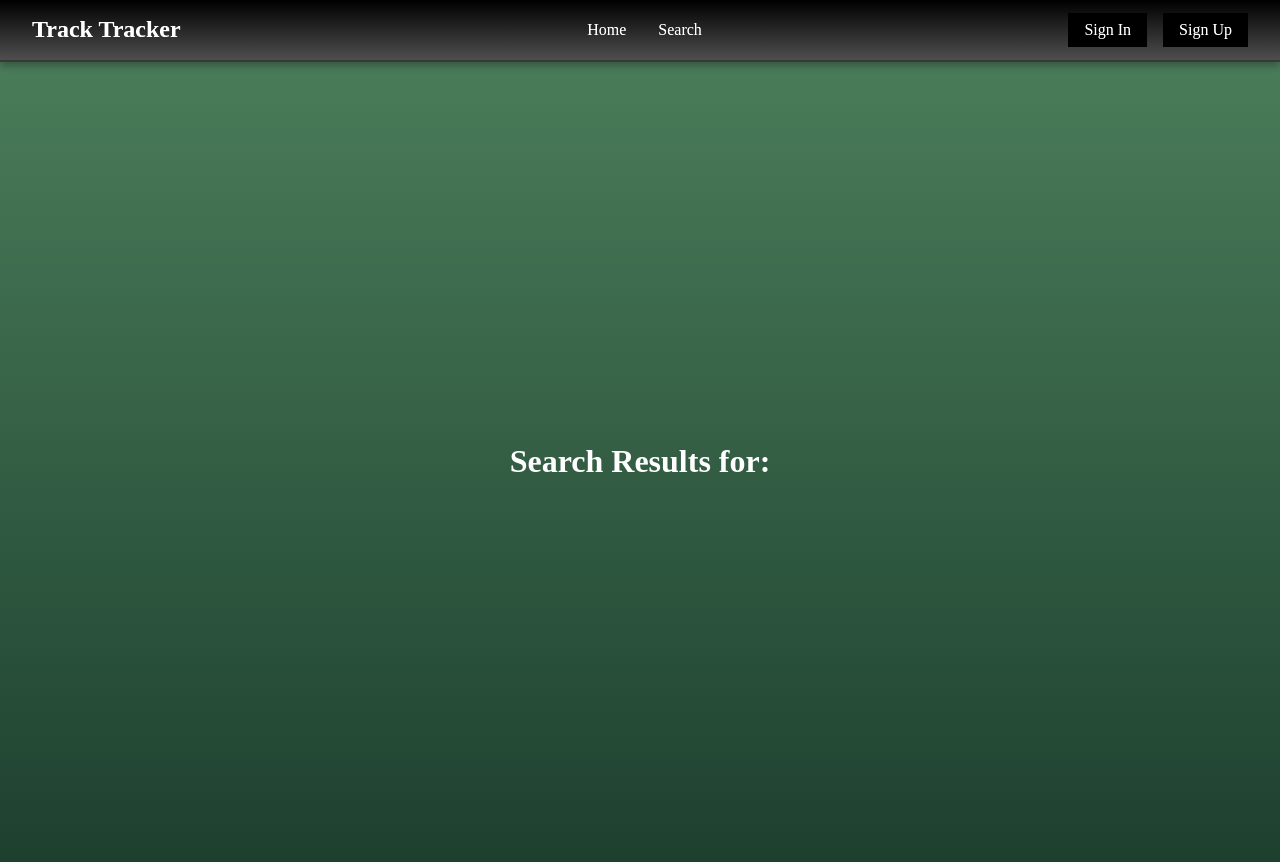
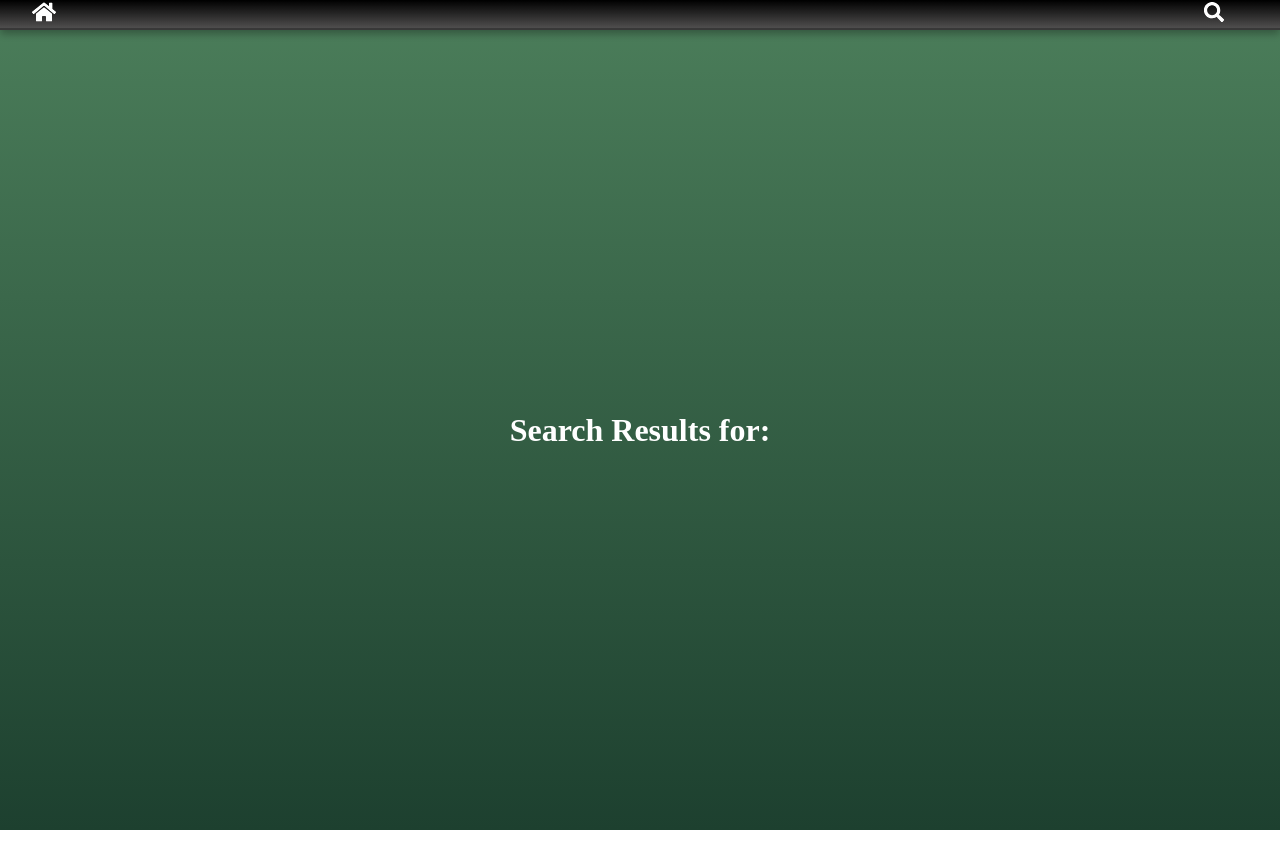
Before and after one commit to decBlazer/Track-Tracker-Frontend, a React (Create React App) app in the folder track-tracker/: page /search in a window 1280 px wide. After the commit the page ends 830 px from the top, so only its background shows below. Built offline with nearby package versions, Linux system fonts and the light colour scheme.

Commit message:
Search button transition to search bar

```diff
--- a/track-tracker/package.json
+++ b/track-tracker/package.json
@@ -23,8 +23,7 @@
     "styled-components": "^6.1.12",
     "web-vitals": "^2.1.4",
     "webpack": "^5.93.0",
-    "webpack-dev-server": "^5.0.4",
-    "proxy": "http://localhost:8443"
+    "webpack-dev-server": "^5.0.4"
   },
   "scripts": {
     "start": "react-scripts start",
--- a/track-tracker/src/components/reusable/NavBar.js
+++ b/track-tracker/src/components/reusable/NavBar.js
@@ -1,27 +1,30 @@
-import React from 'react';
+import React, { useState } from 'react';
 import styled from 'styled-components';
 import { Link } from 'react-router-dom';
+import { FaHome, FaSearch } from 'react-icons/fa';
 
-const Navbar = () => {
+const NavBar = () => {
+  const [isHovered, setIsHovered] = useState(false);
+
   return (
     <Nav>
-      <Logo>Track Tracker</Logo>
-      <NavMenu>
-        <NavItem>
-          <StyledLink to="/">Home</StyledLink>
-        </NavItem>
-        <NavItem>
-          <StyledLink to="/search">Search</StyledLink>
-        </NavItem>
-      </NavMenu>
-      <AuthButtons>
-        <StyledLink to="/signin">
-          <SignInButton>Sign In</SignInButton>
+      <IconContainer>
+        <StyledLink to="/">
+          <FaHome size={24} />
         </StyledLink>
-        <StyledLink to="/signup">
-          <SignUpButton>Sign Up</SignUpButton>
-        </StyledLink>
-      </AuthButtons>
+      </IconContainer>
+      <SearchContainer
+        onMouseEnter={() => setIsHovered(true)}
+        onMouseLeave={() => setIsHovered(false)}
+      >
+        {isHovered ? (
+          <SearchInput type="text" placeholder="Search..." autoFocus />
+        ) : (
+          <SearchButton>
+            <FaSearch size={20} />
+          </SearchButton>
+        )}
+      </SearchContainer>
     </Nav>
   );
 };
@@ -35,6 +38,10 @@ const Nav = styled.nav`
   box-shadow: 0px 4px 8px rgba(0, 0, 0, 0.3); /* Shadow effect */
   filter: brightness(1.1); /* Slight light effect */
   border-bottom: 2px solid #333; /* Bottom border */
+`;
+
+const IconContainer = styled.div`
+  color: white;
 `;
 
 const Logo = styled.h1`
@@ -80,4 +87,28 @@ const StyledLink = styled(Link)`
   color: inherit;
 `;
 
-export default Navbar;
+const SearchContainer = styled.div`
+  position: relative;
+  display: flex;
+  align-items: center;
+  width: ${({ isHovered }) => (isHovered ? '200px' : '50px')};
+  transition: width 0.3s ease;
+`;
+
+const SearchButton = styled.button`
+  background: none;
+  border: none;
+  color: white;
+  font-size: 1.2rem;
+  cursor: pointer;
+`;
+
+const SearchInput = styled.input`
+  width: 200px;
+  padding: 5px 10px;
+  border: 1px solid #ccc;
+  border-radius: 20px;
+  outline: none;
+`;
+
+export default NavBar;
--- a/track-tracker/src/pages/Account/SignUpPage.js
+++ b/track-tracker/src/pages/Account/SignUpPage.js
@@ -3,7 +3,7 @@ import styled from 'styled-components';
 
 function SignUpPage() {
   const handleSignInWithSpotify = () => {
-    window.location.href = 'http://localhost:8080/login';
+    window.location.href = 'http://localhost:8443/login';
   };
 
   return (
```
